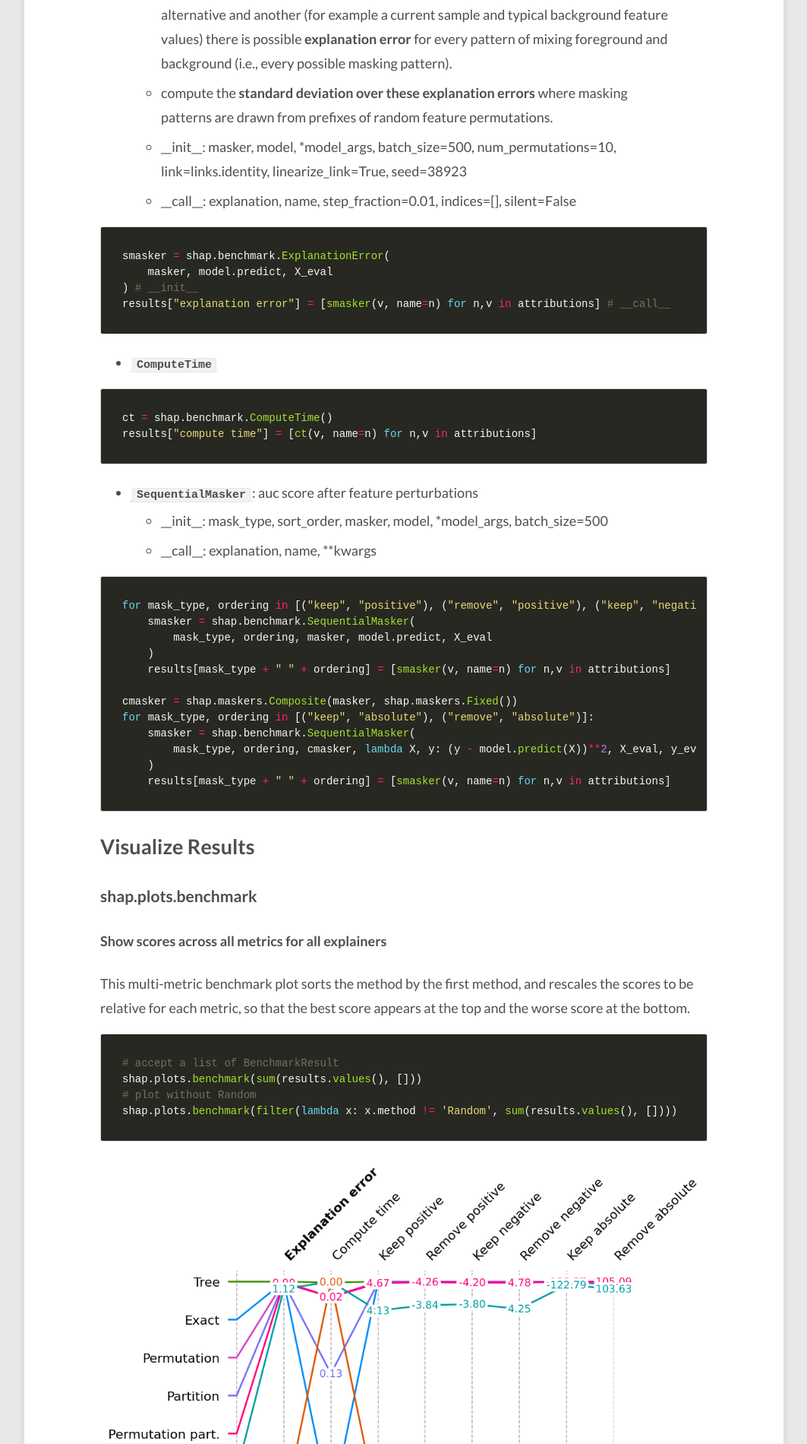
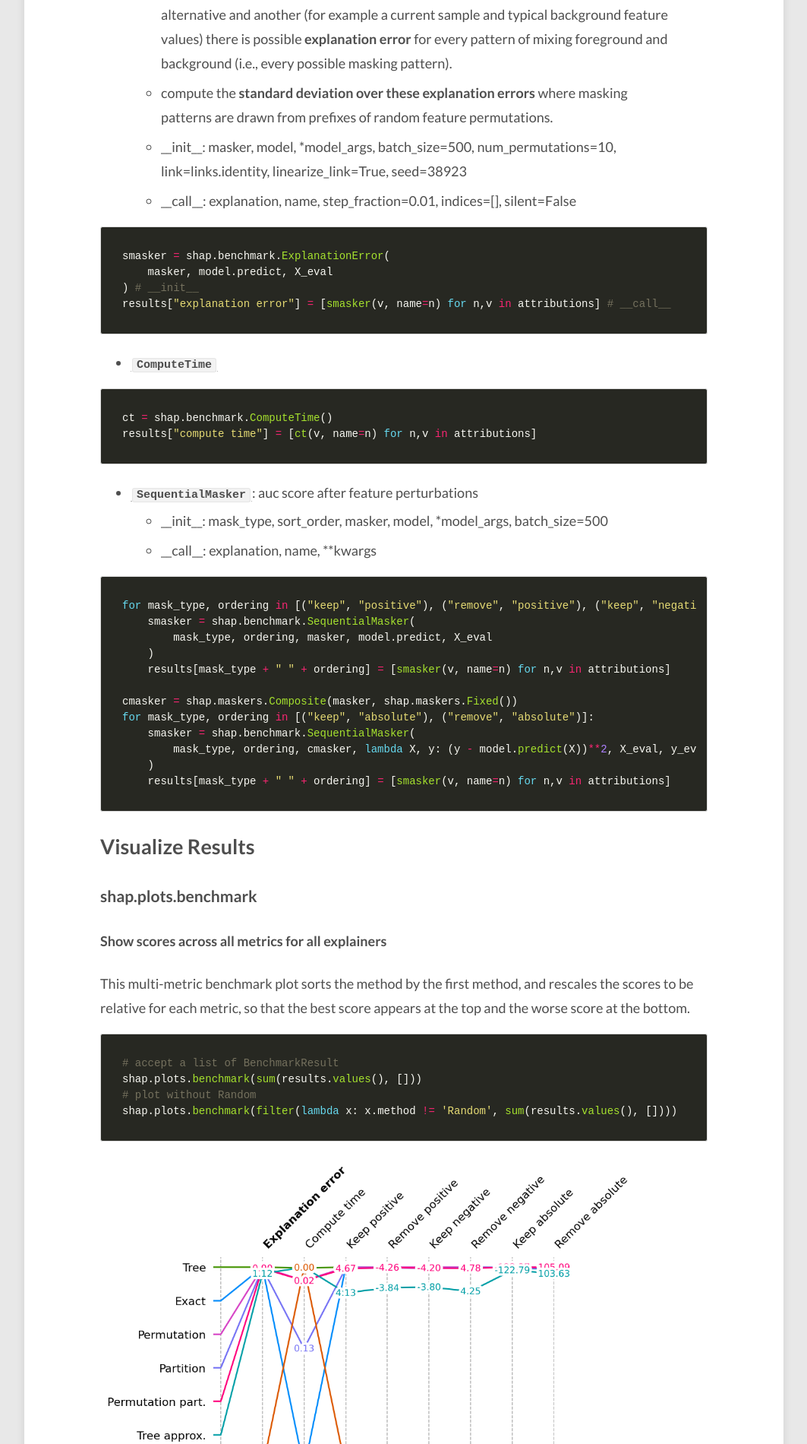
Before and after one commit to E0HYL/BLOG-OF-E0, a Jekyll site: the page built from _posts/2022-04-30-SHAP_benchmark.md, in a window 1280 px wide. Shown: the part 4500-6400 px from the top of the page at 76% size, without its empty margins (108-1171 px from the left). Built offline with Jekyll 4.4.1, drawn with Linux system fonts in a browser that asks for light colours; nearby versions of some CDN libraries; comment, search, counter and statistics services are not loaded.

Commit message:
ajust pics and abstract

````diff
--- a/_posts/2022-04-30-SHAP_benchmark.md
+++ b/_posts/2022-04-30-SHAP_benchmark.md
@@ -79,6 +79,8 @@
 - *cmasker*: `Composite` merges several maskers for different inputs together into a single composite masker.
 - `Fixed` leaves the input unchanged during masking, and is used for things like scoring labels.
 
+<!--more-->
+
 ### shap.explainers
 
 ```python
@@ -125,8 +127,6 @@
   - *"Exact"*: `Exact` computes SHAP values via an optimized exact enumeration.
 - baseline
   - *"Random"*: `Random` simply returns random (normally distributed) feature attributions.
-
-<!--more-->
 
 ## Run Benchmarks
 
@@ -206,7 +206,7 @@
 shap.plots.benchmark(filter(lambda x: x.method != 'Random', sum(results.values(), [])))
 ```
 
-<img src="https://e0hyl.github.io/BLOG-OF-E0/images/2022-04-30-SHAP_benchmark/benchmark_shap.png" alt="benchmark_shap" style="zoom:80%;" />
+<img src="https://e0hyl.github.io/BLOG-OF-E0/images/2022-04-30-SHAP_benchmark/benchmark_shap.png" alt="benchmark_shap" style="zoom: 67%;" />
 
 #### Show detail plots of each metric type
 
````
